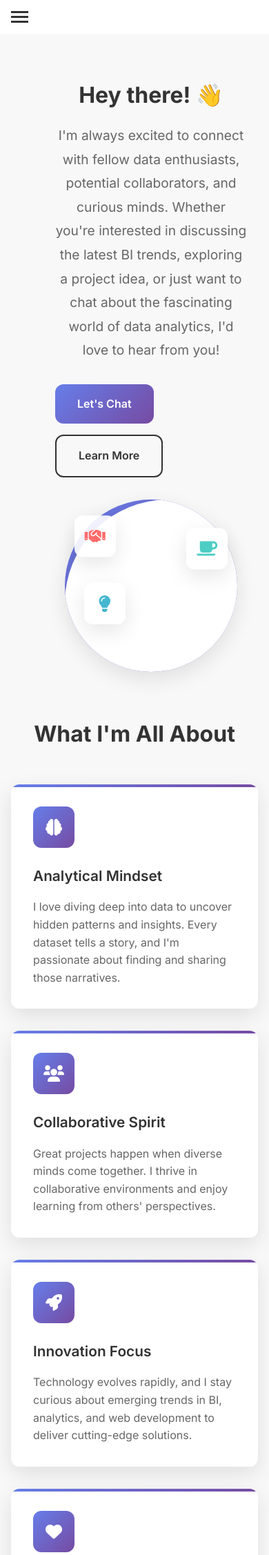
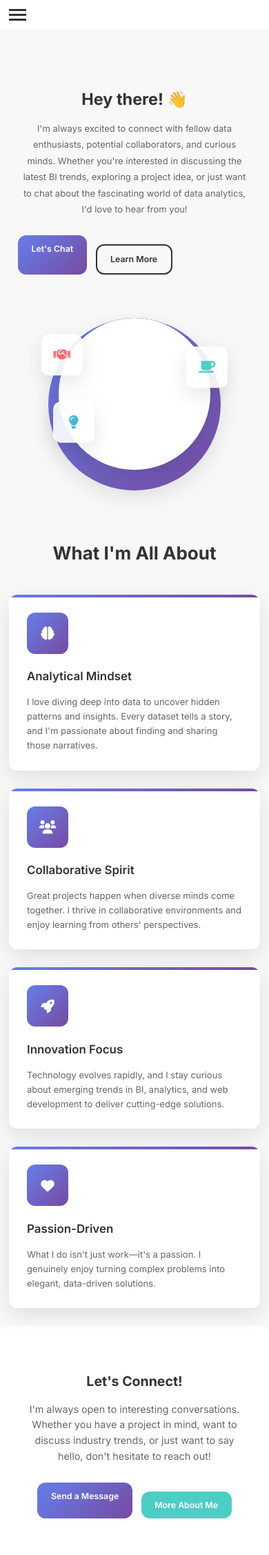
Before and after one commit to aryanparte03/aryanparte_portfolio, a Flask app: page /say-hi in a window 390 px wide. Shown: the top 2254 px of the page at 69% size. Run offline with Flask 3, Linux system fonts and the light colour scheme; grey boxes are pictures that could not be loaded.

Commit message:
Update style.css

```diff
--- a/static/css/style.css
+++ b/static/css/style.css
@@ -380,6 +383,9 @@ body {
     transition: var(--transition);
     display: inline-block;
     text-decoration: none;
+    width: fit-content;
+    max-width: 100%;
+    white-space: nowrap;
 }
 
 .btn:hover {
@@ -456,6 +462,41 @@ body {
 
 /* Responsive Design */
 @media (max-width: 768px) {
+  .hero,
+  .hero-content h1,
+  .hero-content p {
+    margin-left: 0 !important;
+    text-align: center;
+  }
+}
+
+@media (max-width: 480px) {
+  .btn {
+    font-size: 0.95rem;
+    padding: 0.75rem 1.5rem;
+  }
+
+  .btn + .btn {
+    margin-top: 1rem;
+  }
+}
+
+@media (max-width: 480px) {
+  .hero-avatar.no-hover {
+    width: 220px !important;
+    height: 220px !important;
+  }
+
+  .hero-content h1 {
+    font-size: 1.8rem !important;
+  }
+
+  .hero-content .subtitle {
+    font-size: 1rem !important;
+  }
+}
+
+@media (max-width: 768px) {
     .nav-menu,
     .social-links {
         display: none;
@@ -515,3 +590,36 @@ body {
         margin: 0 1rem;
     }
 }
+
+@media (max-width: 768px) {
+  .cards-grid {
+    grid-template-columns: 1fr !important;
+  }
+
+  .card {
+    min-height: auto !important;
+  }
+
+  .card img {
+    max-height: 180px;
+    object-fit: cover;
+  }
+}
+
+@media (min-width: 768px) and (max-width: 1024px) {
+  html {
+    font-size: 15px;
+  }
+}
+
+@media (max-width: 768px) {
+  html {
+    font-size: 14px;
+  }
+}
+
+@media (max-width: 480px) {
+  html {
+    font-size: 13px;
+  }
+}
```
Also changed, not shown: other parts of static/css/style.css (+37 -0 lines).
